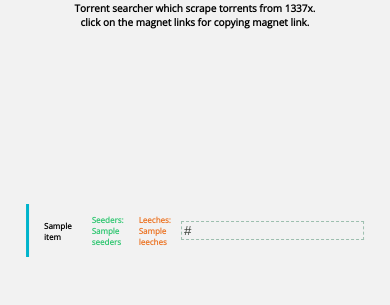
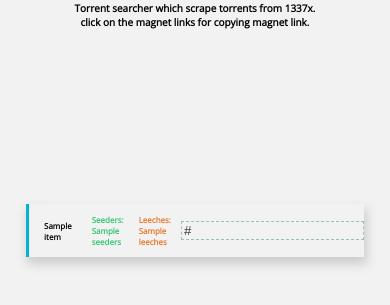
Before and after one commit to dwivedi-ritik/torrent-scrapper, a Flask app: template templates/index.html in a window 390 px wide; the page is wider, and only the part inside the window is pictured. Shown: the part 317-622 px from the top of that part. Run offline with Flask 2, Linux system fonts and the light colour scheme; the template is opened without the code that fills it: most values are stand-ins (such as "Sample title", 1, 10 or a date in 2020).

Commit message:
added drop shadow

```diff
--- a/static/style.css
+++ b/static/style.css
@@ -142,5 +142,6 @@ body{
     height: auto;
     width: auto;
     border-left: 3px solid #00B4CC;
+    box-shadow: 2px 6px 10px 1px #ccc;
   }
 }
```
